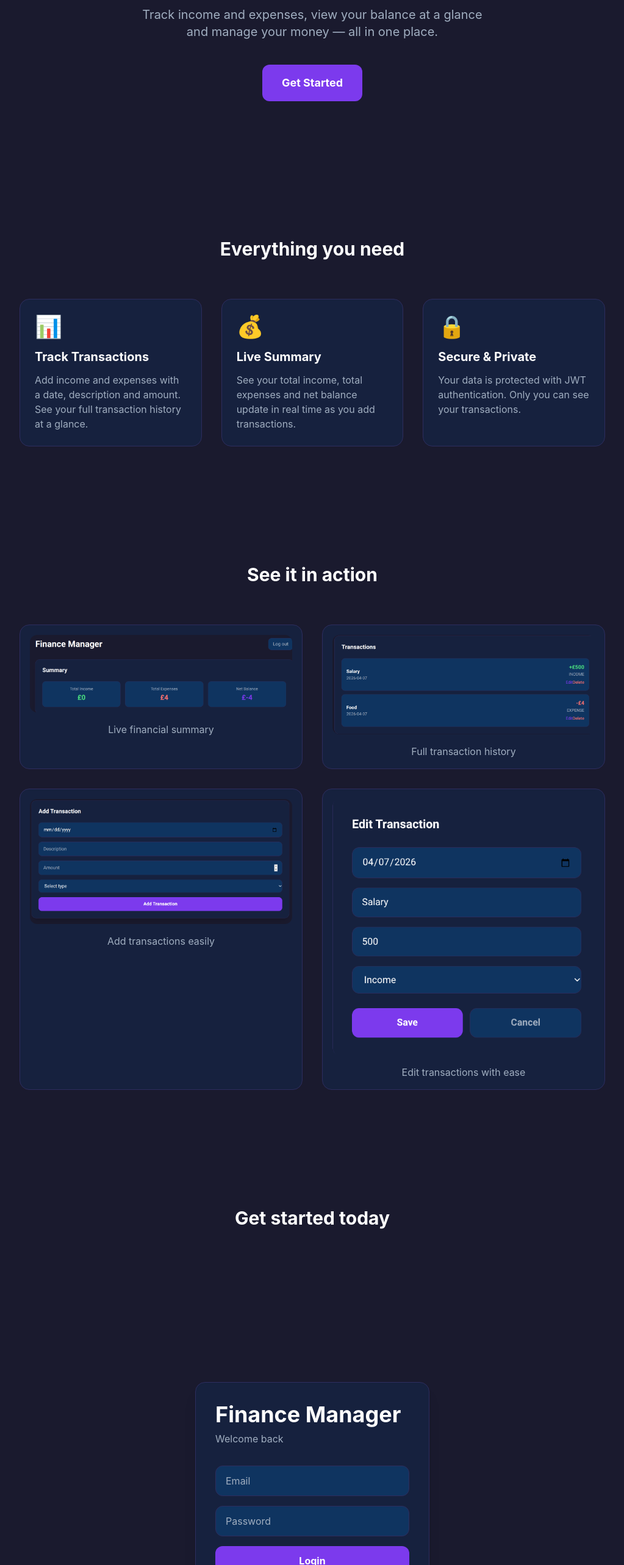
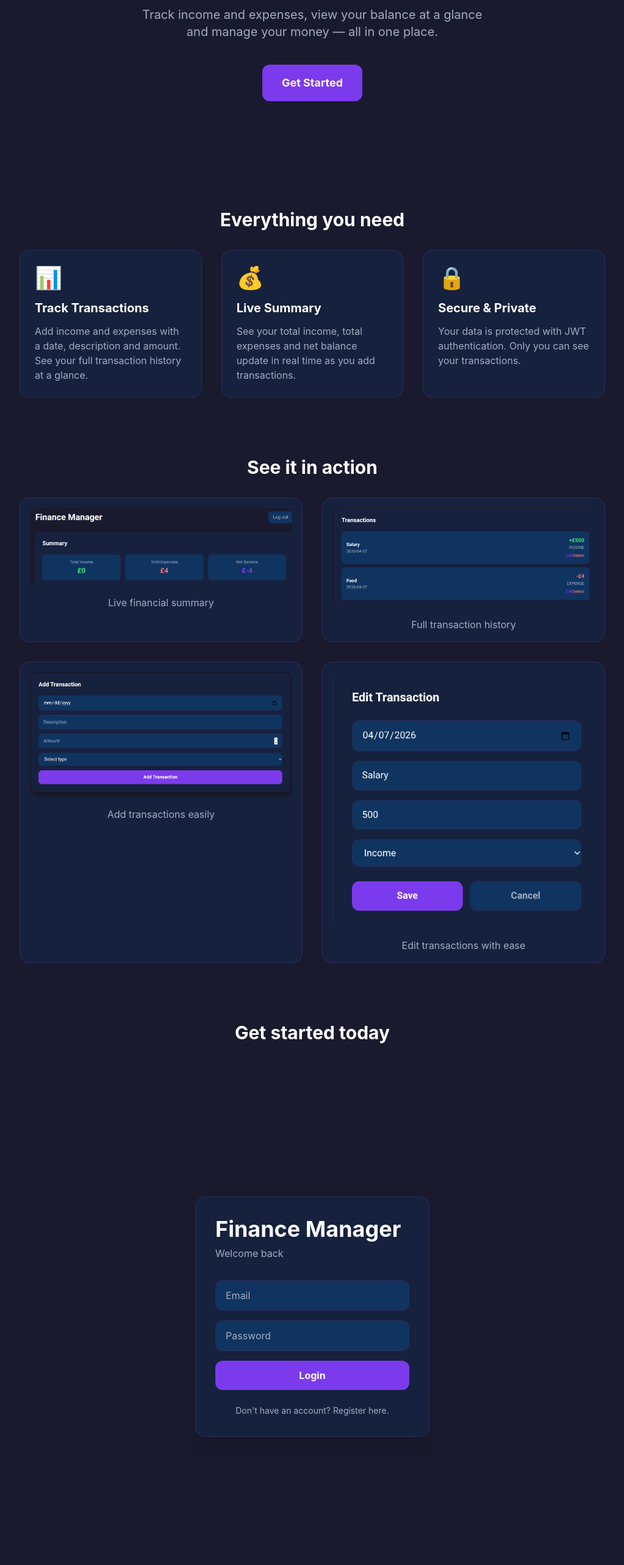
Before and after one commit to Dan-2000/Personal_Finance_Manager, a React (Create React App) app in the folder frontend/: page / in a window 1280 px wide. Shown: the part 234-2800 px from the top of the page at 61% size, without its empty margins (128-1151 px from the left). Built offline with nearby package versions, Linux system fonts and the light colour scheme.

Commit message:
changing paddings to make sections fit better

```diff
--- a/frontend/src/LandingPage.js
+++ b/frontend/src/LandingPage.js
@@ -59,8 +59,8 @@ useEffect(() => {
             </button>
         </div>
 
-        <div className="fade-in opacity-0 translate-y-8 transition-all duration-700 max-w-5xl mx-auto px-8 py-24">
-    <h3 className="text-3xl font-bold text-white text-center mb-16">Everything you need</h3>
+        <div className="fade-in opacity-0 translate-y-8 transition-all duration-700 max-w-5xl mx-auto px-8 py-12">
+    <h3 className="text-3xl font-bold text-white text-center mb-8">Everything you need</h3>
     <div className="grid grid-cols-3 gap-8">
         <div className="bg-[#16213e] rounded-2xl p-6 border border-[#2d2d5e]">
             <div className="text-4xl mb-4">📊</div>
@@ -81,8 +81,8 @@ useEffect(() => {
 </div>
 
 {/* Images of website working */}
-<div className="fade-in opacity-0 translate-y-8 transition-all duration-700 max-w-5xl mx-auto px-8 py-24">
-    <h3 className="text-3xl font-bold text-white text-center mb-16">See it in action</h3>
+<div className="fade-in opacity-0 translate-y-8 transition-all duration-700 max-w-5xl mx-auto px-8 py-12">
+    <h3 className="text-3xl font-bold text-white text-center mb-8">See it in action</h3>
     <div className="grid grid-cols-2 gap-8">
         <div className="bg-[#16213e] rounded-2xl p-4 border border-[#2d2d5e]">
             <img src={require("./assets/Summary.png")} alt="Summary" className="rounded-xl w-full"/>
@@ -104,7 +104,7 @@ useEffect(() => {
 </div>
 
 {/* Login section */}
-<div ref={loginRef} className="fade-in opacity-0 translate-y-8 transition-all duration-700 py-24">
+<div ref={loginRef} className="fade-in opacity-0 translate-y-8 transition-all duration-700 py-12">
     <h3 className="text-3xl font-bold text-white text-center mb-12">Get started today</h3>
     <LoginPage onLoginSuccess={onLoginSuccess} />
         </div>
```
